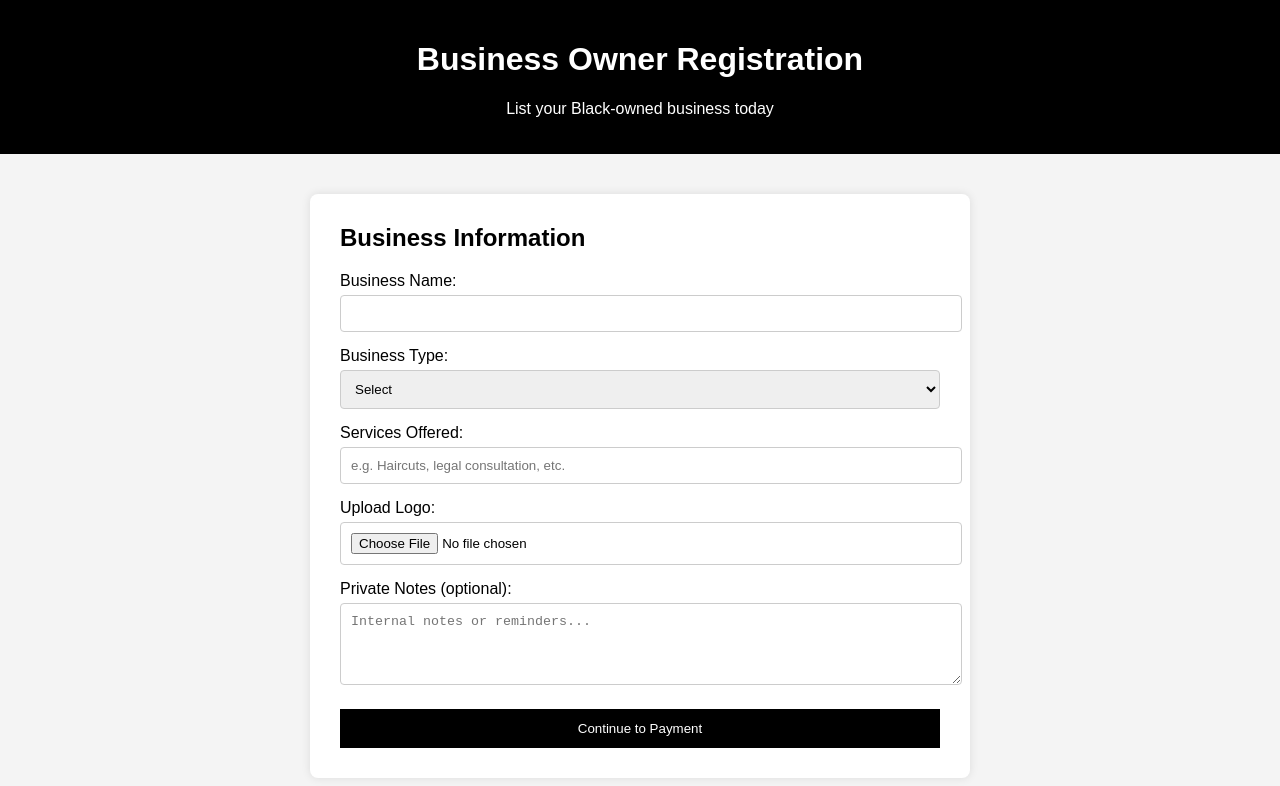
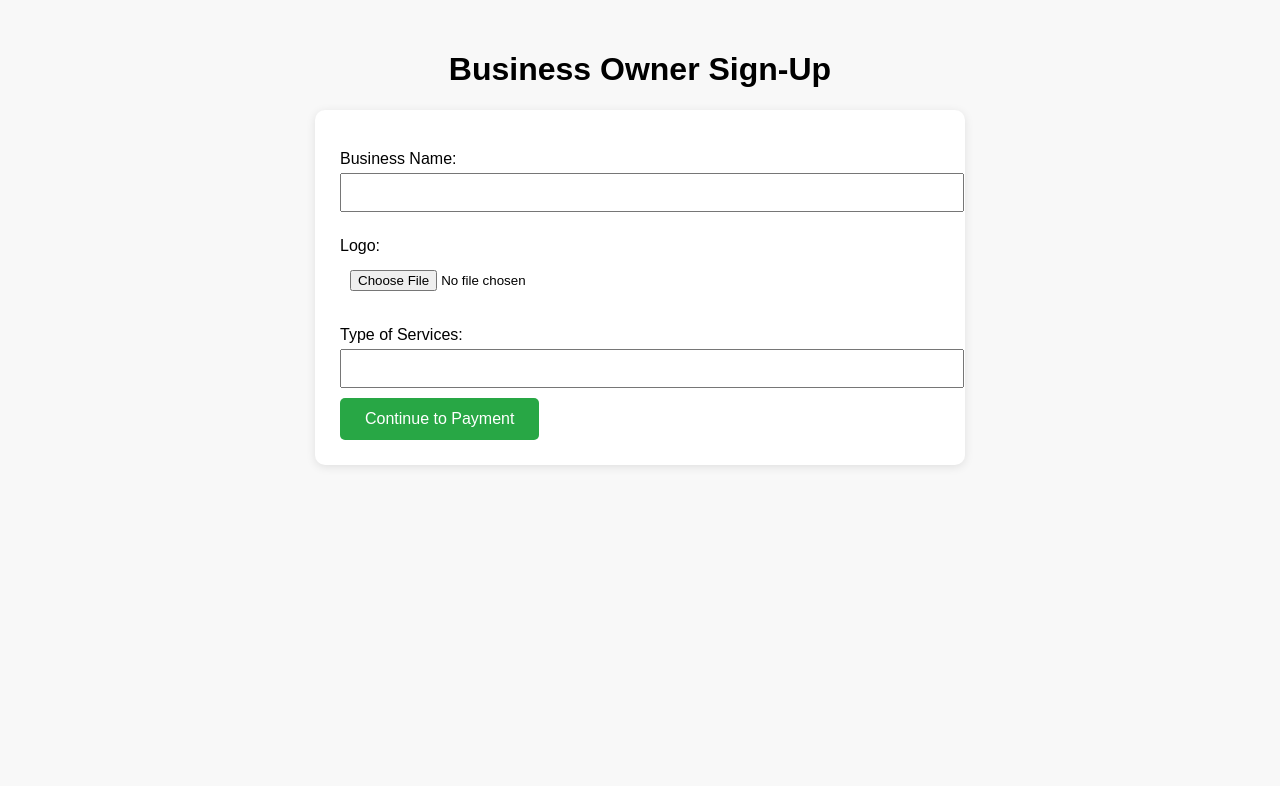
Before and after one commit to bhendricks11/Blackservicespot, a plain HTML site: page signup.html in a window 1280 px wide. Drawn offline with Linux system fonts and the light colour scheme.

Commit message:
Update signup.html

```diff
--- a/signup.html
+++ b/signup.html
@@ -2,137 +2,48 @@
 <html lang="en">
 <head>
   <meta charset="UTF-8" />
-  <meta name="viewport" content="width=device-width, initial-scale=1.0"/>
-  <title>Sign Up – Black Service Spot</title>
+  <title>Business Owner Sign-Up</title>
   <style>
-    body {
-      font-family: Arial, sans-serif;
-      background: #f4f4f4;
-      margin: 0;
-    }
-    header {
-      background: #000;
-      color: #fff;
-      padding: 20px;
-      text-align: center;
-    }
-    form {
-      background: #fff;
-      max-width: 600px;
-      margin: 40px auto;
-      padding: 30px;
-      border-radius: 8px;
-      box-shadow: 0 0 10px rgba(0,0,0,0.1);
-    }
-    form h2 {
-      margin-top: 0;
-    }
-    label {
-      display: block;
-      margin-top: 15px;
-    }
-    input, select, textarea {
-      width: 100%;
-      padding: 10px;
-      margin-top: 5px;
-      border-radius: 4px;
-      border: 1px solid #ccc;
-    }
-    button {
-      margin-top: 20px;
-      padding: 12px;
-      background: #000;
-      color: #fff;
-      border: none;
-      cursor: pointer;
-      width: 100%;
-    }
-    button:hover {
-      background: #333;
-    }
-    #paypal-container {
-      margin-top: 40px;
-      display: none;
-      text-align: center;
-    }
+    body { font-family: Arial, sans-serif; margin: 0; padding: 30px; background-color: #f8f8f8; }
+    h1 { text-align: center; }
+    form { max-width: 600px; margin: auto; background: white; padding: 25px; border-radius: 10px; box-shadow: 0 2px 10px rgba(0,0,0,0.1); }
+    label { display: block; margin: 15px 0 5px; }
+    input[type="text"], input[type="file"] { width: 100%; padding: 10px; margin-bottom: 10px; }
+    button { background-color: #28a745; color: white; padding: 12px 25px; font-size: 16px; border: none; border-radius: 5px; cursor: pointer; }
   </style>
 </head>
 <body>
 
-<header>
-  <h1>Business Owner Registration</h1>
-  <p>List your Black-owned business today</p>
-</header>
+<h1>Business Owner Sign-Up</h1>
 
-<form id="signupForm" onsubmit="return handleSubmit(event)">
-  <h2>Business Information</h2>
+<form id="signupForm">
+  <label>Business Name:</label>
+  <input type="text" id="bizName" required>
 
-  <label for="businessName">Business Name:</label>
-  <input type="text" id="businessName" name="businessName" required>
+  <label>Logo:</label>
+  <input type="file" id="bizLogo" accept="image/*" required>
 
-  <label for="businessType">Business Type:</label>
-  <select id="businessType" name="businessType" required>
-    <option value="">Select</option>
-    <option value="Salon">Salon</option>
-    <option value="Legal Services">Legal Services</option>
-    <option value="Restaurant">Restaurant</option>
-    <option value="Consulting">Consulting</option>
-    <option value="Health & Wellness">Health & Wellness</option>
-    <option value="Retail">Retail</option>
-    <option value="Other">Other</option>
-  </select>
+  <label>Type of Services:</label>
+  <input type="text" id="bizServices" required>
 
-  <label for="services">Services Offered:</label>
-  <input type="text" id="services" name="services" required placeholder="e.g. Haircuts, legal consultation, etc.">
-
-  <label for="logo">Upload Logo:</label>
-  <input type="file" id="logo" name="logo" accept="image/*" required>
-
-  <label for="notes">Private Notes (optional):</label>
-  <textarea id="notes" name="notes" rows="4" placeholder="Internal notes or reminders..."></textarea>
-
-  <input type="hidden" id="selectedPlan" name="selectedPlan">
+  <input type="hidden" id="planType" value="">
 
   <button type="submit">Continue to Payment</button>
 </form>
 
-<div id="paypal-container">
-  <h2>Complete Your Payment</h2>
-  <div id="paypal-button-container"></div>
-</div>
-
-<script src="https://www.paypal.com/sdk/js?client-id=EPnN8sfzHMua72kW2vyRp2nLph-ManxYnzSkHflGbkFlhqkSef8KMNuOG-3WxLKxpWbWBwPFnGRLskxB&vault=true&intent=subscription"></script>
 <script>
   const urlParams = new URLSearchParams(window.location.search);
-  const selectedPlan = urlParams.get('plan') || 'monthly';
-  document.getElementById('selectedPlan').value = selectedPlan;
+  const plan = urlParams.get('plan') || 'monthly';
+  document.getElementById('planType').value = plan;
 
-  function handleSubmit(event) {
-    event.preventDefault();
-    const formData = new FormData(document.getElementById('signupForm'));
-    localStorage.setItem("businessName", formData.get("businessName"));
-    localStorage.setItem("businessType", formData.get("businessType"));
-    localStorage.setItem("services", formData.get("services"));
-    localStorage.setItem("notes", formData.get("notes"));
-
-    document.getElementById("signupForm").style.display = "none";
-    document.getElementById("paypal-container").style.display = "block";
-
-    paypal.Buttons({
-      createSubscription: function(data, actions) {
-        return actions.subscription.create({
-          plan_id: selectedPlan === 'annual'
-            ? 'P-6VE96793E07454030NB7M7IA'
-            : '37739232P6875371KNB7M33A'
-        });
-      },
-      onApprove: function(data, actions) {
-        window.location.href = "dashboard.html";
-      }
-    }).render('#paypal-button-container');
-
-    return false;
-  }
+  document.getElementById("signupForm").addEventListener("submit", function(e) {
+    e.preventDefault();
+    const planType = document.getElementById("planType").value;
+    let paypalLink = planType === "annual"
+      ? "https://www.paypal.com/webapps/billing/plans/subscribe?plan_id=P-6VE96793E07454030NB7M7IA"
+      : "https://www.paypal.com/webapps/billing/plans/subscribe?plan_id=37739232P6875371KNB7M33A";
+    window.location.href = paypalLink;
+  });
 </script>
 
 </body>
```
